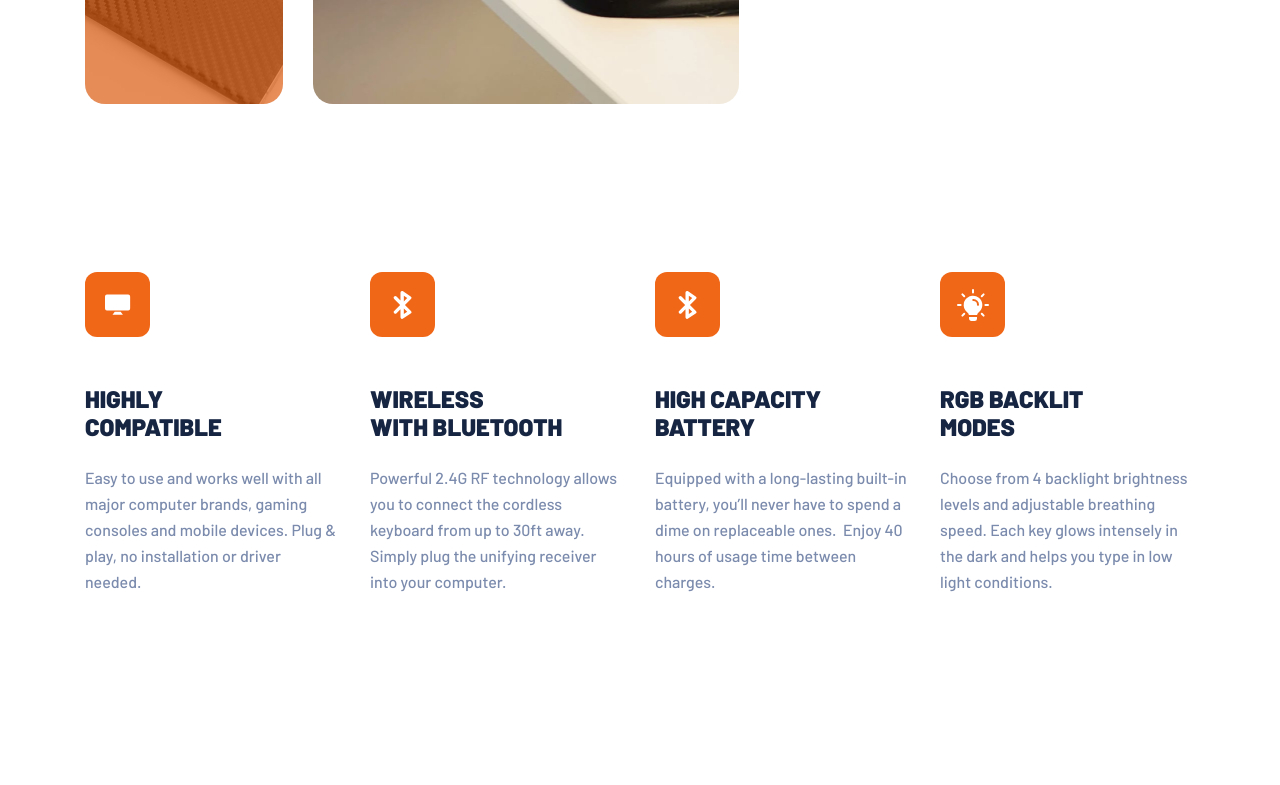
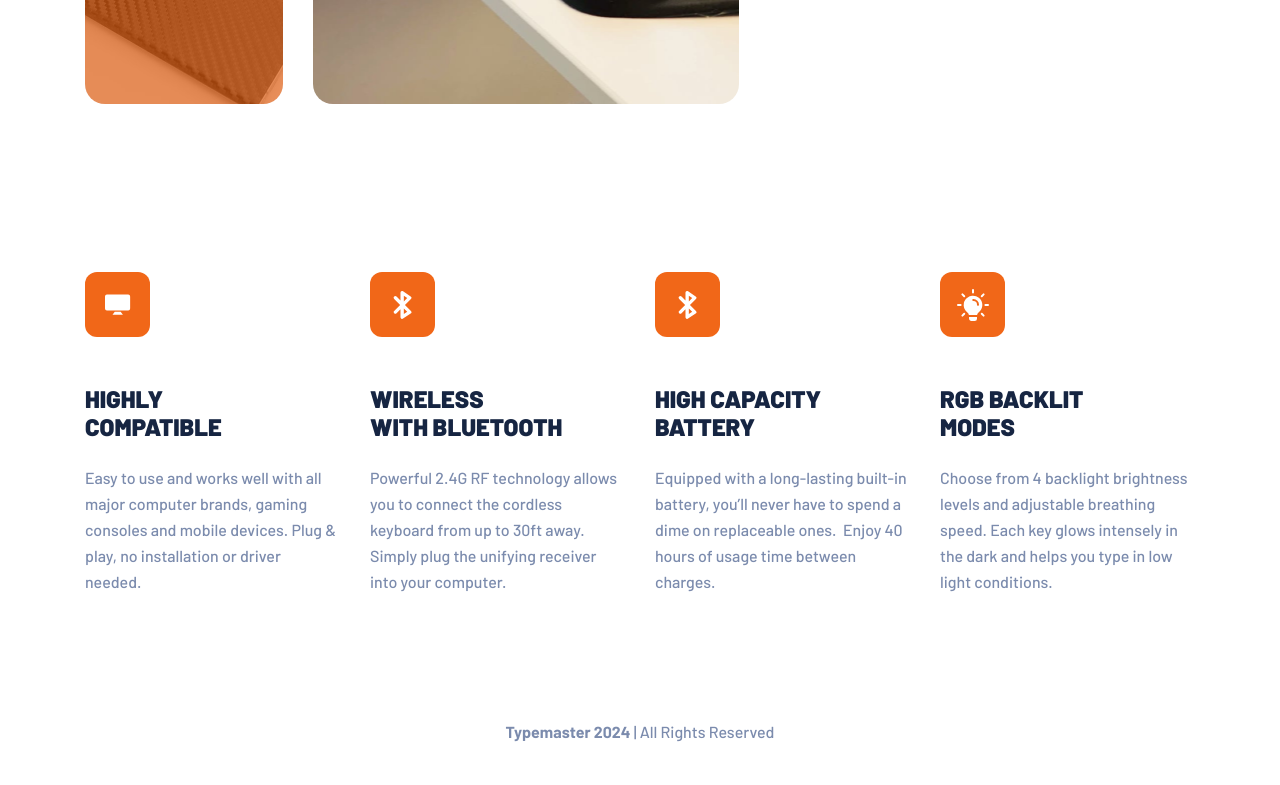
Before and after one commit to Ergashev95/typemaster-landing, a plain HTML site: page index.html in a window 1280 px wide. Shown: the part 1082-1867 px from the top of the page. Before the commit the page ends 1761 px from the top, so only its background shows below. Drawn offline with Linux system fonts and the light colour scheme.

Commit message:
add footer section

```diff
--- a/css/main.css
+++ b/css/main.css
@@ -270,3 +270,20 @@ body {
 
 }
 /* SERVICE SECTION */
+
+/* SITE FOOTER */
+.site-footer {
+    padding-top: 40px;
+    padding-bottom: 40px;
+}
+.footer-desc {
+    text-align: center;
+    color: var(--dark-blue-opacity);
+    font-size: 16px;
+    line-height: 26px;
+    font-weight: 500;
+}
+.footer-desc > span {
+    font-weight: 700;
+}
+/* SITE FOOTER */
--- a/index.html
+++ b/index.html
@@ -117,6 +117,12 @@
   </main>
    <!-- SITE-MAIN -->
 
+   <!-- SITE-FOOTER -->
+  <footer class="site-footer">
+    <p class="footer-desc"> <span>Typemaster 2024 </span> | All Rights Reserved</p>
+  </footer>
+   <!-- SITE-FOOTER -->
+
 
 
 
```
